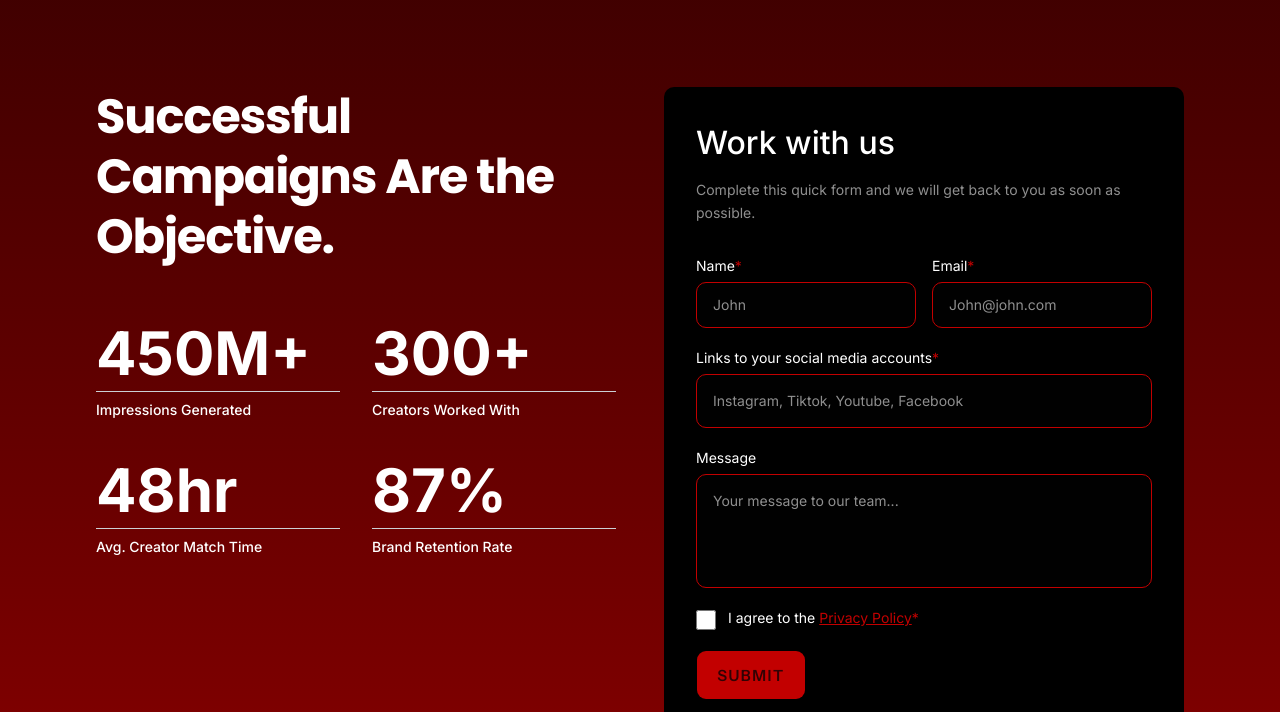
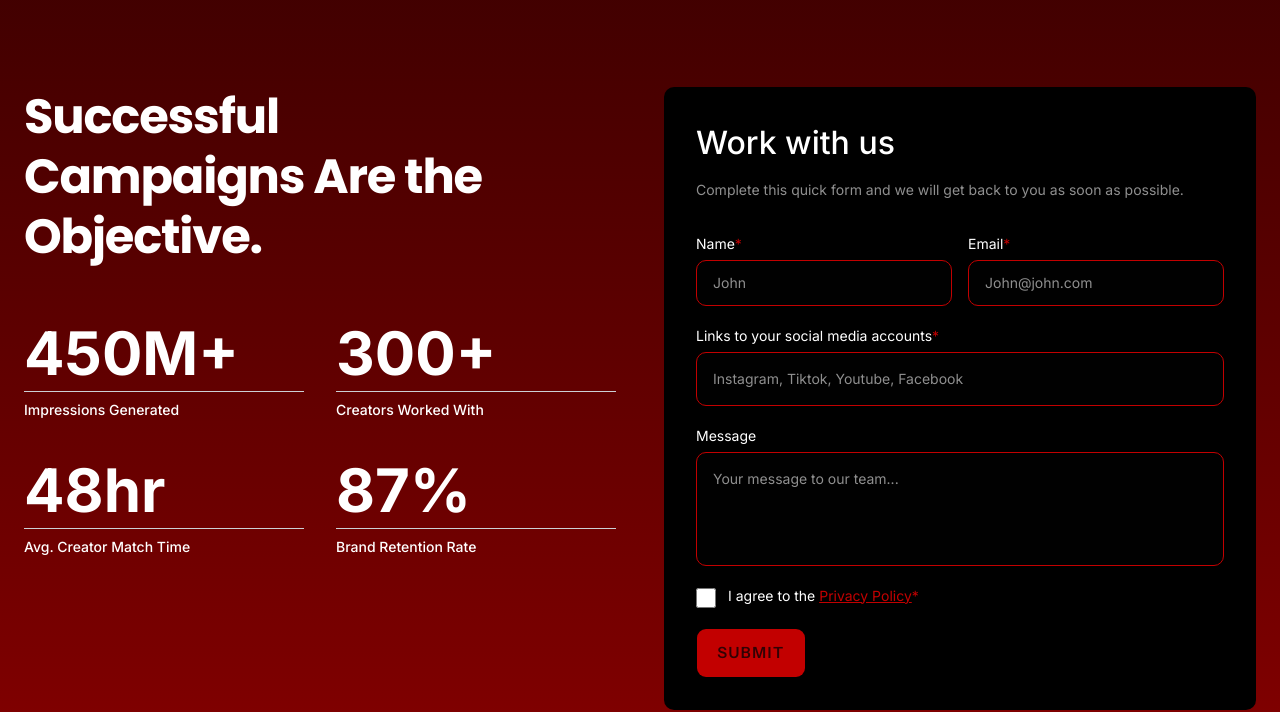
Before and after one commit to sdumax/neo-campaign, a Next.js app: page /creators in a window 1280 px wide. Shown: the part 4278-4990 px from the top of the page. Built offline with nearby package versions, Linux system fonts and the light colour scheme.

Commit message:
feat: refactor stats and metrics to use numeric values with optional prefixes and suffixes; integrate AnimatedNumber for dynamic display

```diff
--- a/app/creators/page.tsx
+++ b/app/creators/page.tsx
@@ -18,9 +18,9 @@ const creatorPartners = [
 ];
 
 const creatorStats = [
-  { value: "200+", label: "Creators" },
-  { value: "<$10", label: "CPM for most of our campaigns" },
-  { value: "-50%", label: "CAC decreased acquisition cost" },
+  { value: 200, suffix: "+", label: "Creators" },
+  { value: 10, prefix: "<$", label: "CPM for most of our campaigns" },
+  { value: 50, prefix: "-", suffix: "%", label: "CAC decreased acquisition cost" },
 ];
 
 export default function CreatorsPage() {
--- a/components/stats-section.tsx
+++ b/components/stats-section.tsx
@@ -1,4 +1,7 @@
+"use client";
+
 import Image from "next/image";
+import { AnimatedNumber } from "@/components/animated-number";
 
 interface Partner {
   src: string;
@@ -6,7 +9,9 @@ interface Partner {
 }
 
 interface Stat {
-  value: string;
+  value: number;
+  prefix?: string;
+  suffix?: string;
   label: string;
 }
 
@@ -34,9 +39,9 @@ const defaultPartners: Partner[] = [
 ];
 
 const defaultStats: Stat[] = [
-  { value: "$117K+", label: "Revenue Generated" },
-  { value: "57", label: "Top AI Brands Worked With" },
-  { value: "15%", label: "Flat commission - creators keep the rest" },
+  { value: 117, prefix: "$", suffix: "K+", label: "Revenue Generated" },
+  { value: 57, label: "Top AI Brands Worked With" },
+  { value: 15, suffix: "%", label: "Flat commission - creators keep the rest" },
 ];
 
 export function StatsSection({
@@ -88,11 +93,15 @@ export function StatsSection({
             className="flex flex-col gap-10 md:self-center"
             data-aos="fade-left">
             {stats.map((stat) => (
-              <div key={stat.value} className="flex gap-5 font-heading">
+              <div key={stat.label} className="flex gap-5 font-heading">
                 <div className="w-0.5 shrink-0 bg-primary" />
                 <div>
                   <div className="text-[54px] font-bold text-foreground font-heading">
-                    {stat.value}
+                    <AnimatedNumber
+                      end={stat.value}
+                      prefix={stat.prefix}
+                      suffix={stat.suffix}
+                    />
                   </div>
                   <div className="mt-1 text-muted-foreground font-sans text-wrap">
                     {stat.label}
--- a/components/work-with-us-section.tsx
+++ b/components/work-with-us-section.tsx
@@ -3,12 +3,13 @@
 import { useState } from "react";
 import { Button } from "@/components/ui/button";
 import { CreatorForm, BrandForm } from "@/components/forms";
+import { AnimatedNumber } from "@/components/animated-number";
 
 const metrics = [
-  { value: "450M+", label: "Impressions Generated" },
-  { value: "300+", label: "Creators Worked With" },
-  { value: "48hr", label: "Avg. Creator Match Time" },
-  { value: "87%", label: "Brand Retention Rate" },
+  { value: 450, prefix: "", suffix: "M+", label: "Impressions Generated" },
+  { value: 300, prefix: "", suffix: "+", label: "Creators Worked With" },
+  { value: 48, prefix: "", suffix: "hr", label: "Avg. Creator Match Time" },
+  { value: 87, prefix: "", suffix: "%", label: "Brand Retention Rate" },
 ];
 
 type FormType = "creator" | "brand";
@@ -16,11 +17,13 @@ type FormType = "creator" | "brand";
 interface WorkWithUsSectionProps {
   mode: "toggle" | "direct";
   type?: "creator" | "brand";
+  variant?: "default" | "primary";
 }
 
 export function WorkWithUsSection({
   mode,
   type = "brand",
+  variant = "default",
 }: WorkWithUsSectionProps) {
   const [activeForm, setActiveForm] = useState<FormType | null>(null);
 
@@ -28,14 +31,30 @@ export function WorkWithUsSection({
     setActiveForm((prev) => (prev === form ? null : form));
   }
 
+  const isPrimary = variant === "primary";
+
   return (
-    <section id="contact" className={"relative overflow-hidden py-24"}>
-      <div className={"relative mx-auto container md:px-24 px-6 "}>
+    <section
+      id="contact"
+      className={
+        isPrimary
+          ? "bg-primar px-6 py-24"
+          : "relative overflow-hidden py-24"
+      }>
+      <div
+        className={
+          isPrimary
+            ? "mx-auto max-w-6xl"
+            : "relative mx-auto container px-6"
+        }>
         <div className="grid grid-cols-1 gap-12 lg:grid-cols-2">
           <div data-aos="fade-right">
             <h2
-              className={`text-4xl font-bold leading-tight tracking-tight sm:text-5xl font-heading text-foreground
-              `}>
+              className={`text-4xl font-bold leading-tight tracking-tight sm:text-5xl font-heading ${
+                isPrimary
+                  ? "text-primary-foreground"
+                  : "text-foreground"
+              }`}>
               Successful
               <br />
               Campaigns Are the
@@ -44,14 +63,32 @@ export function WorkWithUsSection({
             </h2>
             <div className="mt-14 grid grid-cols-2 gap-x-8 gap-y-10">
               {metrics.map((m) => (
-                <div key={m.value}>
+                <div key={m.label}>
                   <div
-                    className={`text-4xl md:text-6xl font-bold text-foreground
-                    `}>
-                    {m.value}
+                    className={`text-4xl md:text-6xl font-bold ${
+                      isPrimary
+                        ? "text-primary-foreground md:text-5xl"
+                        : "text-foreground"
+                    }`}>
+                    <AnimatedNumber
+                      end={m.value}
+                      prefix={m.prefix}
+                      suffix={m.suffix}
+                    />
                   </div>
-                  <div className={`mt-2 h-px bg-[#CCD0D5]`} />
-                  <div className={`mt-2 text-sm font-medium text-foreground`}>
+                  <div
+                    className={`mt-2 h-px ${
+                      isPrimary
+                        ? "w-24 bg-primary-foreground/20"
+                        : "bg-[#CCD0D5]"
+                    }`}
+                  />
+                  <div
+                    className={`mt-2 text-sm font-medium ${
+                      isPrimary
+                        ? "text-primary-foreground"
+                        : "text-foreground"
+                    }`}>
                     {m.label}
                   </div>
                 </div>
@@ -59,8 +96,16 @@ export function WorkWithUsSection({
             </div>
           </div>
           <div data-aos="fade-left">
-            <div className={"rounded-(--radius) p-8 bg-background"}>
-              <h3 className={"mb-3 font-medium text-[32px] text-foreground"}>
+            <div
+              className={`rounded-(--radius) p-8 ${
+                isPrimary ? "bg-card" : "bg-background"
+              }`}>
+              <h3
+                className={`mb-3 font-medium ${
+                  isPrimary
+                    ? "text-2xl text-foreground"
+                    : "text-[32px] text-foreground"
+                }`}>
                 Work with us
               </h3>
               <p className="mb-8 text-sm leading-relaxed text-muted-foreground">
```
